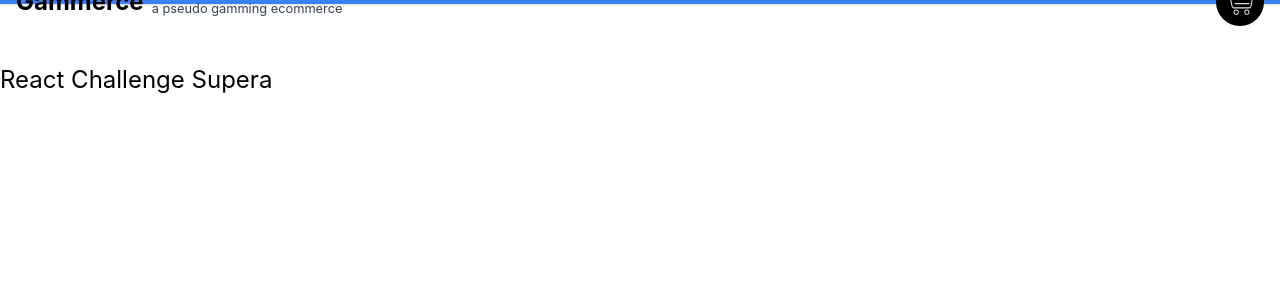
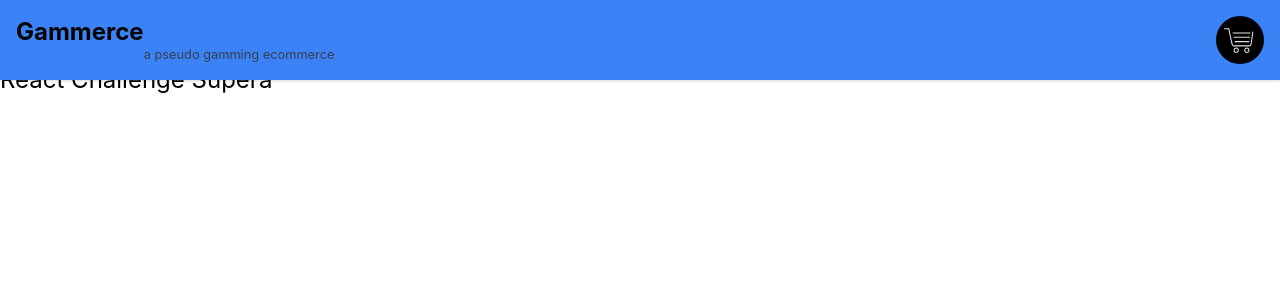
Before and after one commit to gilmar-sales/react-challenge-supera, a React (Create React App) app: page / in a window 1280 px wide. Shown: the top 300 px of the page. Built offline with nearby package versions, Linux system fonts and the light colour scheme.

Commit message:
limite max width of entire store

```diff
--- a/src/App.tsx
+++ b/src/App.tsx
@@ -7,7 +7,7 @@ function App() {
 	return (
 		<div className='App'>
 			<NavBar />
-			<div className='mt-16'>
+			<div className='max-w-screen-xl mt-16 mx-auto'>
 				<Routes />
 			</div>
 		</div>
--- a/src/components/NavBar.tsx
+++ b/src/components/NavBar.tsx
@@ -6,10 +6,12 @@ export default function NavBar() {
 	return (
 		<nav
 			className={
-				'fixed top-0 w-full h-1 z-50 shadow bg-blue-500 text-black flex items-center justify-between px-4'
+				'fixed top-0 w-full h-20 z-50 shadow bg-blue-500 text-black flex items-center justify-between px-4'
 			}
 		>
-			<div className='flex gap-2'>
+			{/* NavContent */}
+			<div className='flex justify-between w-full max-w-screen-xl mx-auto'>
+				<div className='flex  max-w-screen-xl'>
 					<a href='/' className='text-2xl font-bold hover:text-white'>
 						Gammerce
 					</a>
@@ -20,6 +22,7 @@ export default function NavBar() {
 				<button className='h-12 w-12 flex justify-center items-center rounded-full bg-black text-blue-500'>
 					<img className='h-8 w-8' alt='Cart' src={cartIcon} />
 				</button>
+			</div>
 		</nav>
 	)
 }
```
Lines whose indentation alone changed are shown as unchanged.
